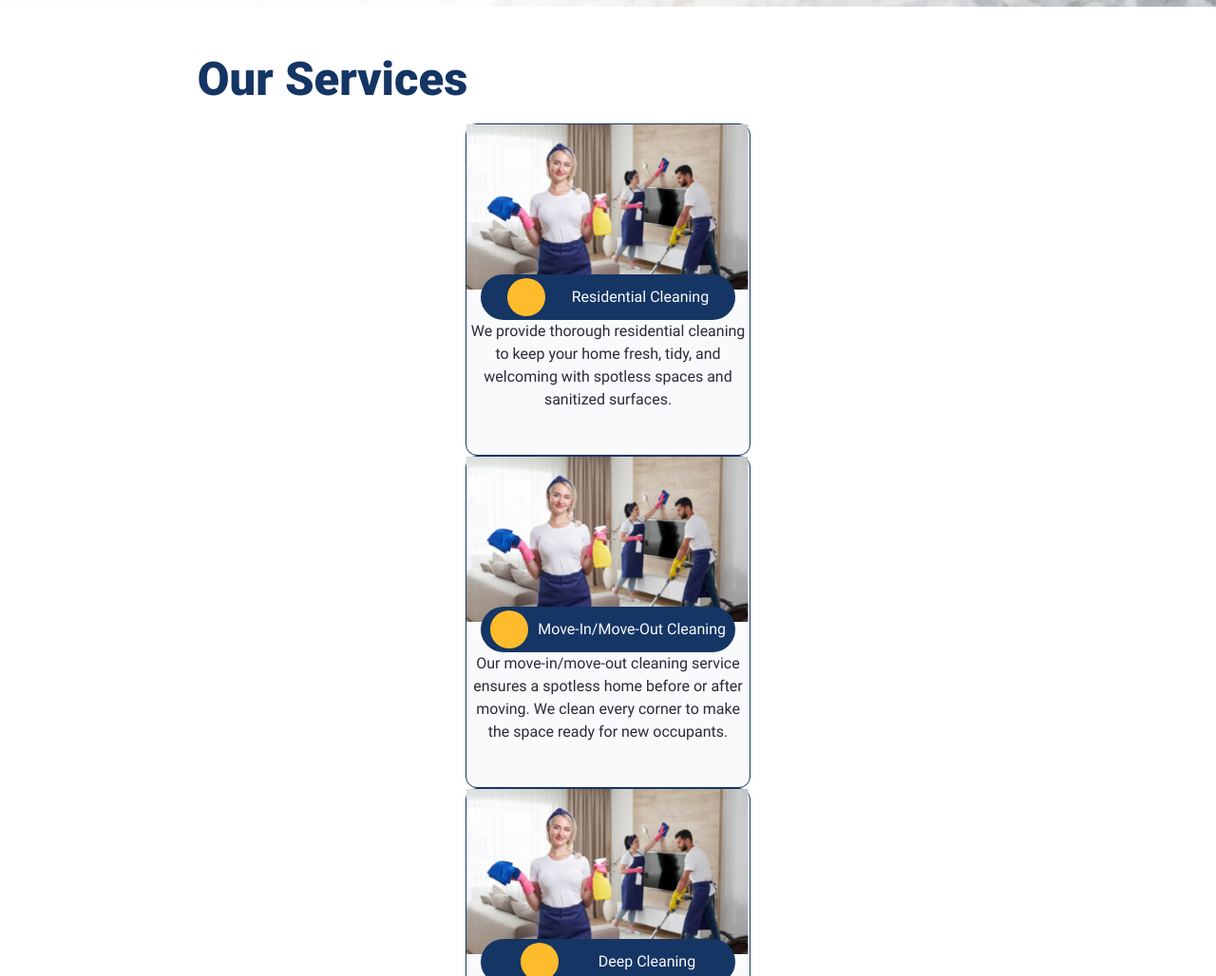
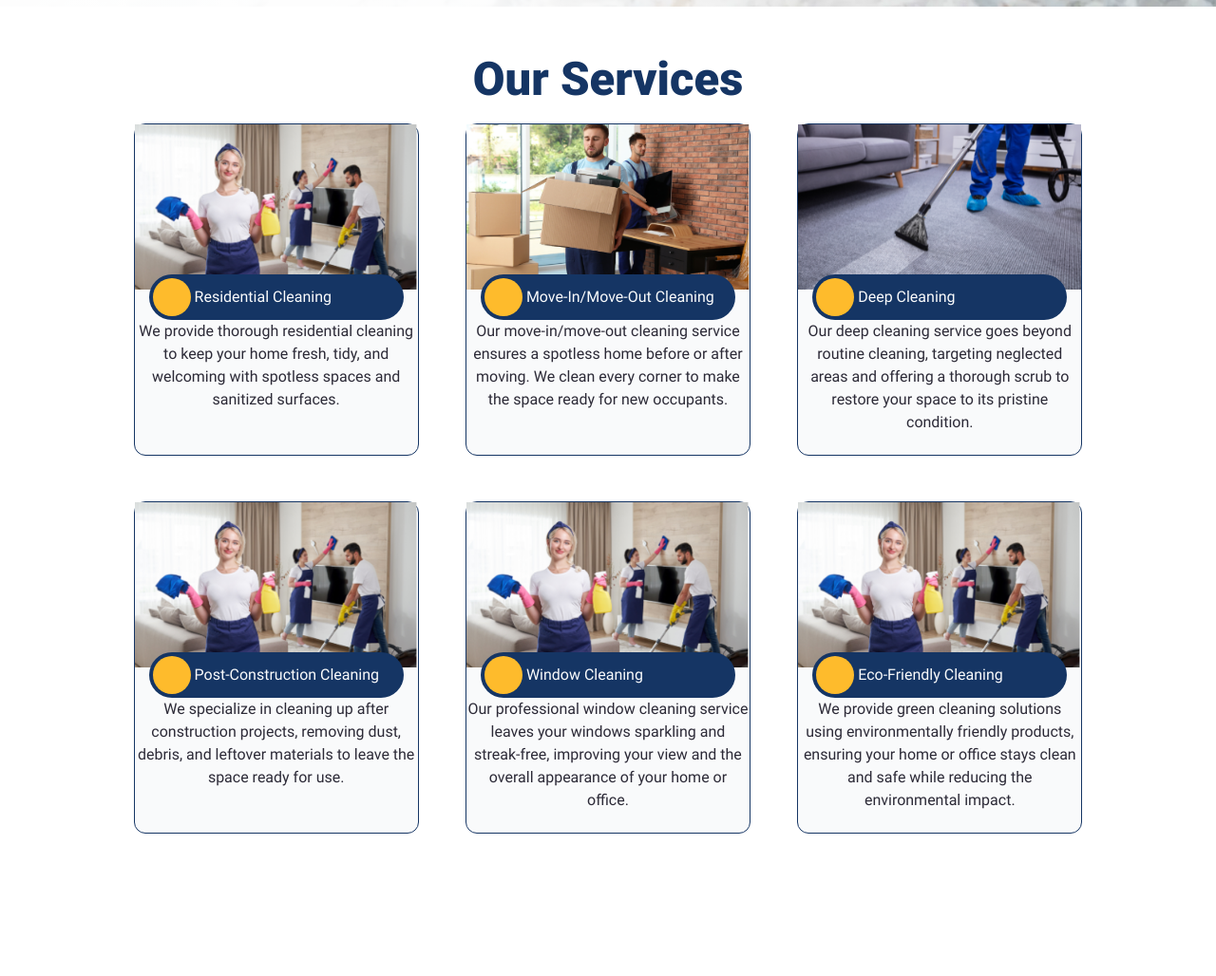
Before and after one commit to reniel0827/cleaning-template, an Eleventy site: page src/index.html in a window 1280 px wide. Shown: the part 920-1948 px from the top of the page at 95% size. Built offline with nearby package versions, Linux system fonts and the light colour scheme; Eleventy itself is replaced by a stand-in of ours; files that its build step writes are made by us from their sources; grey boxes are pictures that could not be loaded.

Commit message:
first commit

```diff
--- a/src/index.html
+++ b/src/index.html
@@ -168,12 +168,13 @@ Doing this will complete the overlapping "breaking the container" look.
         <img loading="lazy" decoding="async" src="/assets/images/yeg_cc-hero.webp" alt="buildings" width="1280" height="568">
     </picture>
 </section>
-<section id="services1" class="w-full h-[100] mt-12 text-center sm:flex-row">
+<section id="services1" class="w-full h-[100] mt-12 text-center flex flex-col items-center">
     <h4 class="bespoke-title bespoke-subtitle">Our Services</h4>
-    <div class="w-3/4 h-[350px] max-w-[300px] flex flex-col mx-auto items-center bg-gray-50 border-[1px] rounded-xl sm:w-2/5" style="border-color: var(--secondary)">
+    <div class="flex flex-col gap-y-12 max-w-[1000px] sm:flex sm:flex-row sm:flex-wrap sm:gap-12">
+        <div class=" w-3/4 h-[350px] max-w-[300px] flex flex-col mx-auto items-center bg-gray-50 border-[1px] rounded-xl sm:w-2/5" style="border-color: var(--secondary);">
             <img src="/assets/images/residential.png" class="w-full h-1/2 object-cover">
-        <div class="flex flex-row justify-evenly items-center w-[90%] h-12 rounded-3xl -mt-4" style="background-color: var(--secondary);">
-            <div class="relative w-10 h-10 rounded-full" style="background-color: var(--primary);"></div>
+            <div class="flex flex-row justify-start items-center gap-x-2 w-[90%] h-12 rounded-3xl -mt-4" style="background-color: var(--secondary);">
+                <div class="relative left-[4px] w-10 h-10 rounded-full" style="background-color: var(--primary);"></div>
                 <h1 style="color: var(--bodyTextColorWhite)" class="text-center">Residential Cleaning</h1>
             </div>
             <div class="relative w-full flex flex-nowrap" style="font-size:clamp(8px,5vw,16px);">
@@ -182,9 +183,9 @@ Doing this will complete the overlapping "breaking the container" look.
             </div>
         </div>
         <div class="w-3/4 h-[350px] max-w-[300px] flex flex-col mx-auto items-center bg-gray-50 border-[1px] rounded-xl sm:w-2/5" style="border-color: var(--secondary)">
-        <img src="/assets/images/residential.png" class="w-full h-1/2 object-cover">
-        <div class="flex flex-row justify-evenly items-center w-[90%] h-12 rounded-3xl -mt-4" style="background-color: var(--secondary);">
-            <div class="relative w-10 h-10 rounded-full" style="background-color: var(--primary);"></div>
+            <img src="/assets/images/moving.png" class="w-full h-1/2 object-cover">
+            <div class="flex flex-row justify-start items-center gap-x-2 w-[90%] h-12 rounded-3xl -mt-4" style="background-color: var(--secondary);">
+                <div class="relative left-[4px] w-10 h-10 rounded-full" style="background-color: var(--primary);"></div>
                 <h1 style="color: var(--bodyTextColorWhite)" class="text-center">Move-In/Move-Out Cleaning</h1>
             </div>
             <div class="relative w-full flex flex-nowrap" style="font-size:clamp(8px,5vw,16px);">
@@ -193,9 +194,9 @@ Doing this will complete the overlapping "breaking the container" look.
             </div>
         </div>
         <div class="w-3/4 h-[350px] max-w-[300px] flex flex-col mx-auto items-center bg-gray-50 border-[1px] rounded-xl sm:w-2/5" style="border-color: var(--secondary)">
-        <img src="/assets/images/residential.png" class="w-full h-1/2 object-cover">
-        <div class="flex flex-row justify-evenly items-center w-[90%] h-12 rounded-3xl -mt-4" style="background-color: var(--secondary);">
-            <div class="relative w-10 h-10 rounded-full" style="background-color: var(--primary);"></div>
+            <img src="/assets/images/deep.png" class="w-full h-1/2 object-cover">
+            <div class="flex flex-row justify-start items-center gap-x-2 w-[90%] h-12 rounded-3xl -mt-4" style="background-color: var(--secondary);">
+                <div class="relative left-[4px] w-10 h-10 rounded-full" style="background-color: var(--primary);"></div>
                 <h1 style="color: var(--bodyTextColorWhite)" class="text-center">Deep Cleaning</h1>
             </div>
             <div class="relative w-full flex flex-nowrap" style="font-size:clamp(8px,5vw,16px);">
@@ -205,8 +206,8 @@ Doing this will complete the overlapping "breaking the container" look.
         </div>
         <div class="w-3/4 h-[350px] max-w-[300px] flex flex-col mx-auto items-center bg-gray-50 border-[1px] rounded-xl sm:w-2/5" style="border-color: var(--secondary)">
             <img src="/assets/images/residential.png" class="w-full h-1/2 object-cover">
-        <div class="flex flex-row justify-evenly items-center w-[90%] h-12 rounded-3xl -mt-4" style="background-color: var(--secondary);">
-            <div class="relative w-10 h-10 rounded-full" style="background-color: var(--primary);"></div>
+            <div class="flex flex-row justify-start items-center gap-x-2 w-[90%] h-12 rounded-3xl -mt-4" style="background-color: var(--secondary);">
+                <div class="relative left-[4px] w-10 h-10 rounded-full" style="background-color: var(--primary);"></div>
                 <h1 style="color: var(--bodyTextColorWhite)" class="text-center">Post-Construction Cleaning</h1>
             </div>
             <div class="relative w-full flex flex-nowrap" style="font-size:clamp(8px,5vw,16px);">
@@ -216,8 +217,8 @@ Doing this will complete the overlapping "breaking the container" look.
         </div>
         <div class="w-3/4 h-[350px] max-w-[300px] flex flex-col mx-auto items-center bg-gray-50 border-[1px] rounded-xl sm:w-2/5" style="border-color: var(--secondary)">
             <img src="/assets/images/residential.png" class="w-full h-1/2 object-cover">
-        <div class="flex flex-row justify-evenly items-center w-[90%] h-12 rounded-3xl -mt-4" style="background-color: var(--secondary);">
-            <div class="relative w-10 h-10 rounded-full" style="background-color: var(--primary);"></div>
+            <div class="flex flex-row justify-start items-center gap-x-2 w-[90%] h-12 rounded-3xl -mt-4" style="background-color: var(--secondary);">
+                <div class="relative left-[4px] w-10 h-10 rounded-full" style="background-color: var(--primary);"></div>
                 <h1 style="color: var(--bodyTextColorWhite)" class="text-center">Window Cleaning</h1>
             </div>
             <div class="relative w-full flex flex-nowrap" style="font-size:clamp(8px,5vw,16px);">
@@ -227,8 +228,8 @@ Doing this will complete the overlapping "breaking the container" look.
         </div>
         <div class="w-3/4 h-[350px] max-w-[300px] flex flex-col mx-auto items-center bg-gray-50 border-[1px] rounded-xl sm:w-2/5" style="border-color: var(--secondary)">
             <img src="/assets/images/residential.png" class="w-full h-1/2 object-cover">
-        <div class="flex flex-row justify-evenly items-center w-[90%] h-12 rounded-3xl -mt-4" style="background-color: var(--secondary);">
-            <div class="relative w-10 h-10 rounded-full" style="background-color: var(--primary);"></div>
+            <div class="flex flex-row justify-start items-center gap-x-2 w-[90%] h-12 rounded-3xl -mt-4" style="background-color: var(--secondary);">
+                <div class="relative left-[4px] w-10 h-10 rounded-full" style="background-color: var(--primary);"></div>
                 <h1 style="color: var(--bodyTextColorWhite)" class="text-center">Eco-Friendly Cleaning</h1>
             </div>
             <div class="relative w-full flex flex-nowrap" style="font-size:clamp(8px,5vw,16px);">
@@ -236,7 +237,7 @@ Doing this will complete the overlapping "breaking the container" look.
                     ensuring your home or office stays clean and safe while reducing the environmental impact.</h7>
             </div>
         </div>
-
+    </div>
 </section>
 
 <!-- ============================================ -->
```
Also changed, not shown: src/assets/images/deep.png (added), src/assets/images/moving.png (added). Lines whose indentation alone changed are shown as unchanged.
